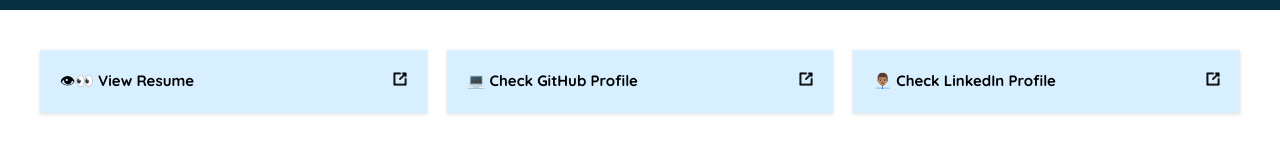
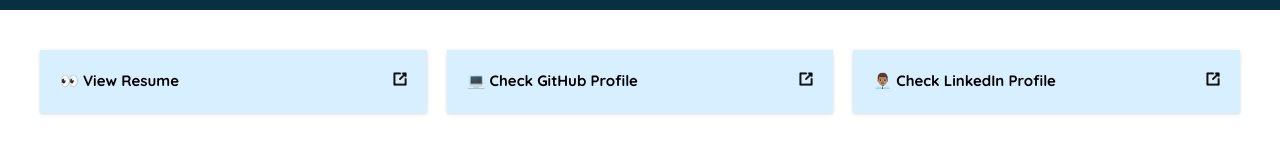
Before and after one commit to ajaykrupalk/Portfolio, a Vue app: page / in a window 1280 px wide. Shown: the part 214-374 px from the top of the page. Built offline with nearby package versions, Linux system fonts and the light colour scheme.

Commit message:
Update Chips.vue

```diff
--- a/src/components/Chips.vue
+++ b/src/components/Chips.vue
@@ -3,7 +3,7 @@
         <div class="flex flex-col justify-center lg:flex-row gap-5">
             <a href="https://ajaykrupalk.me/Resume/" class="block lg:w-2/6" target="_blank">
                 <div class="flex flex-row items-baseline drop-shadow justify-between gap-3 text-sm bg-chip-blue p-5 hover:shadow-md">
-                    <h3>👁👀 View Resume</h3>
+                    <h3>👀 View Resume</h3>
                     <img src="../../src/assets/maximize.png" alt="document" class="inline h-3.5">
                 </div>
             </a>
```
